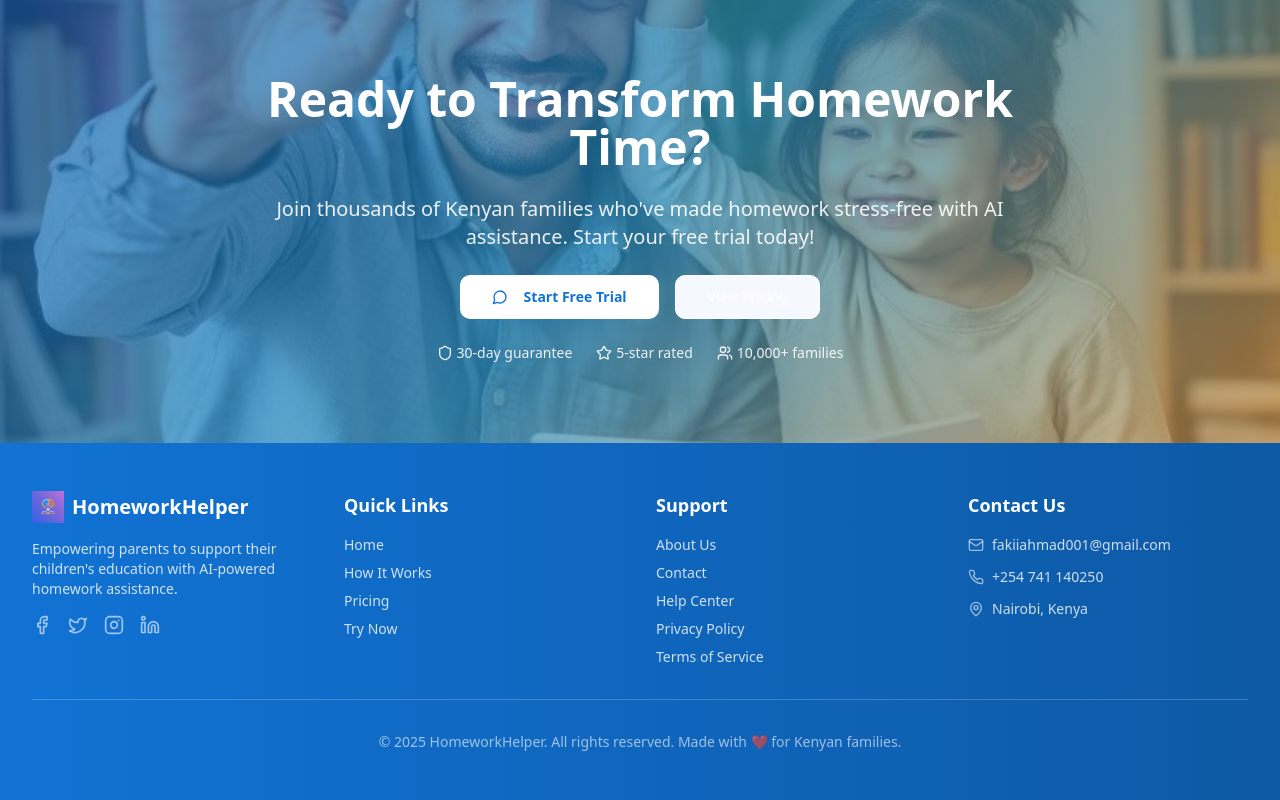
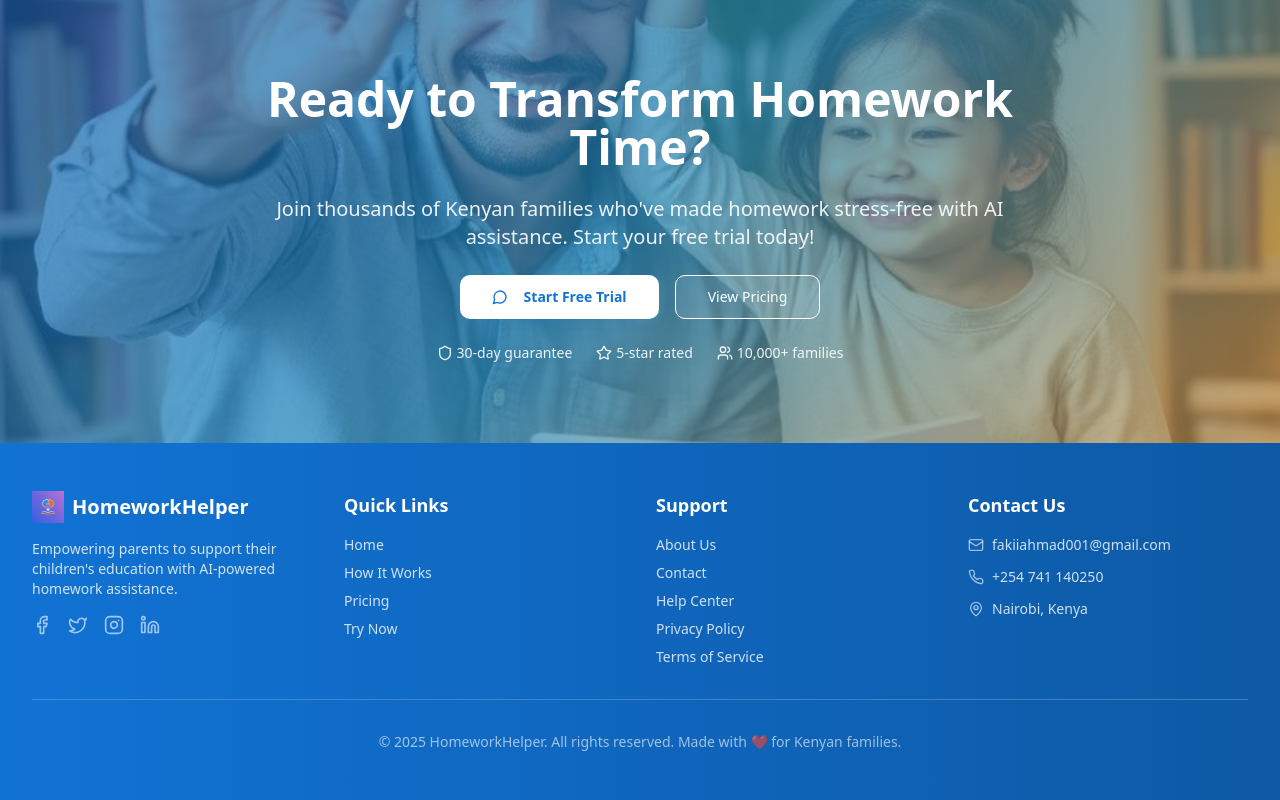
Before and after one commit to Faqih001/parent-assignment-helper, a React (Vite) app: page / in a window 1280 px wide. Shown: the part 8876-9676 px from the top of the page. Built offline with nearby package versions, Linux system fonts and the light colour scheme; no server answers; what intasend-node would draw is missing.

Commit message:
fix: Update View Pricing button styles for improved visibility and hover effects

```diff
--- a/src/pages/Home.tsx
+++ b/src/pages/Home.tsx
@@ -799,7 +799,7 @@ export default function Home() {
                 </Button>
               )}
               <Link to="/pricing">
-                <Button variant="outline" size="lg" className="w-full sm:w-auto border-white text-white hover:bg-white/20">
+                <Button variant="outline" size="lg" className="w-full sm:w-auto border-white bg-white/10 text-white hover:bg-white hover:text-primary transition-all duration-300">
                   View Pricing
                 </Button>
               </Link>
```
